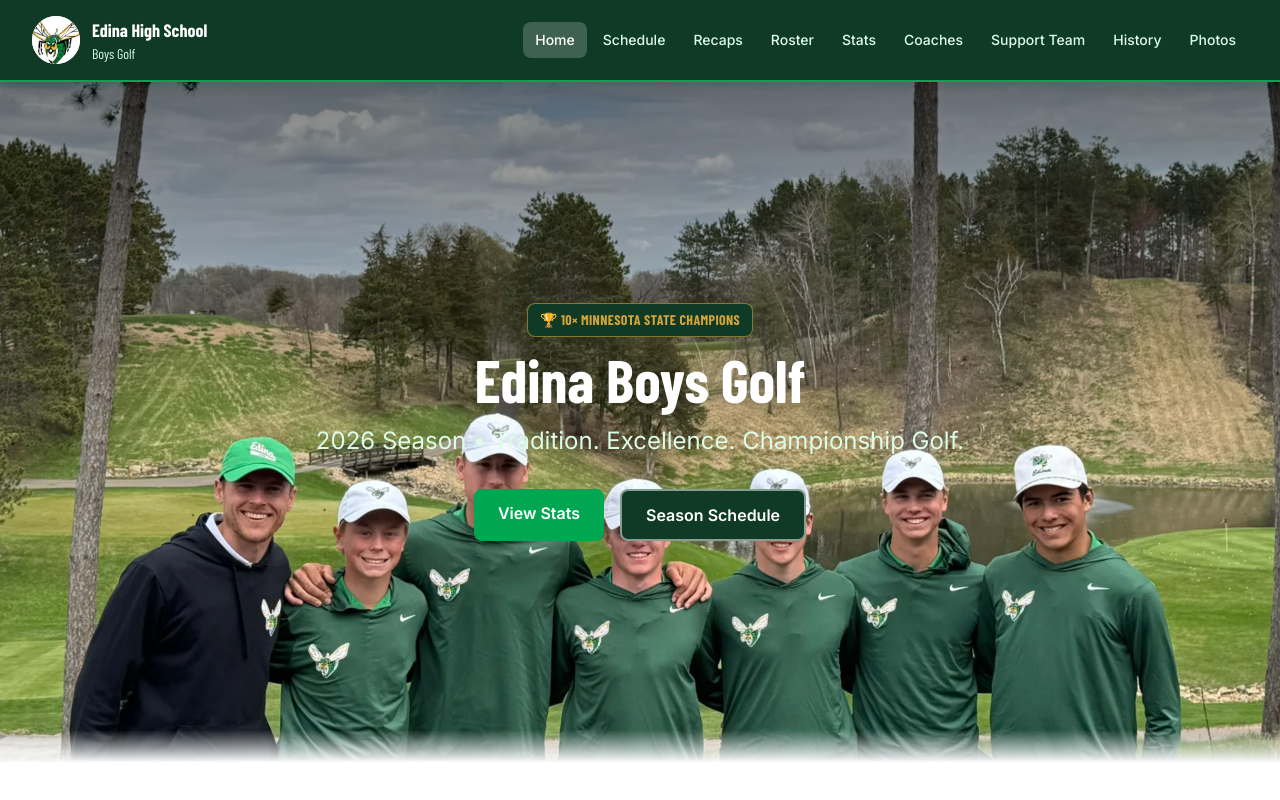
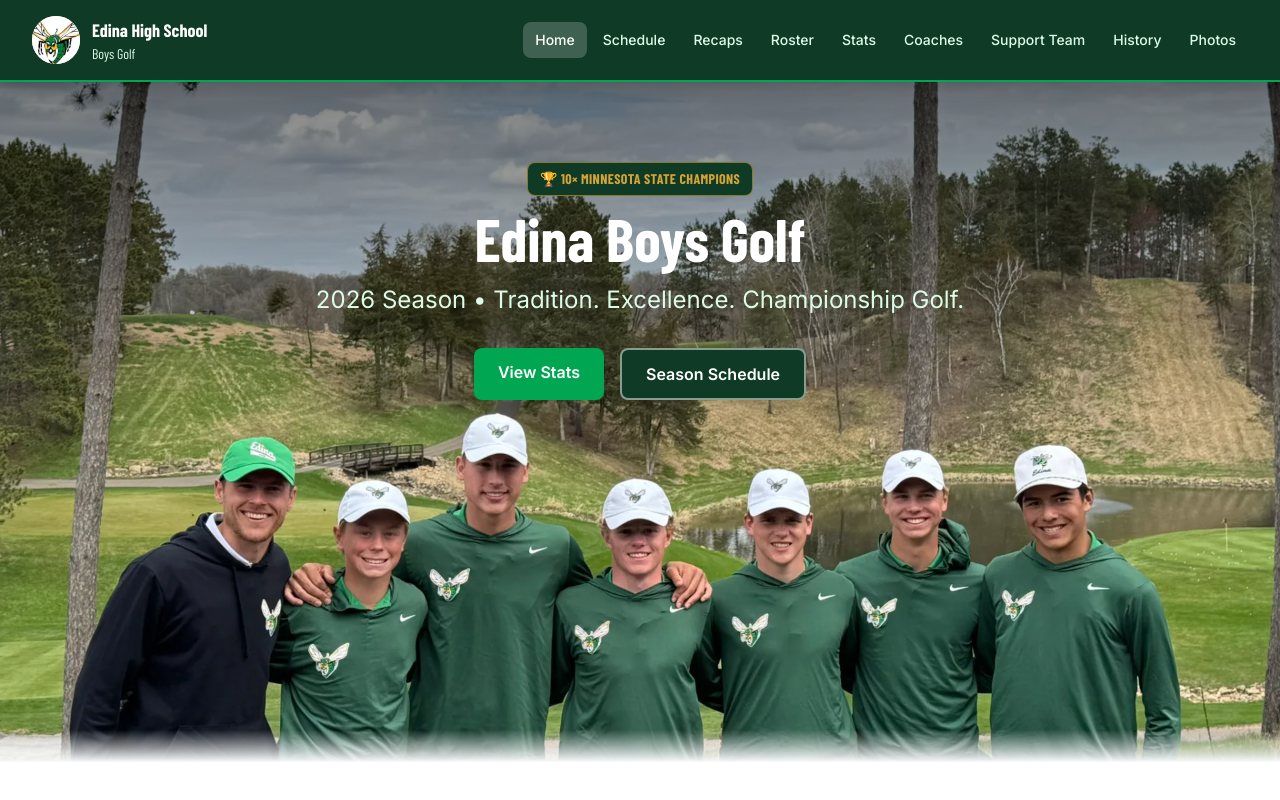
Before and after one commit to rlarson12/edina-golf-website, a React (Vite) app: page / in a window 1280 px wide. Shown: the top 800 px of the page. Built offline with nearby package versions, Linux system fonts and the light colour scheme; a web font is replaced by a local one.

Commit message:
Hero: anchor text stack to top (justify-start + pt-12/pt-20), faces unobstructed below

```diff
--- a/public/version.json
+++ b/public/version.json
@@ -1 +1 @@
-{"buildTime":1776401785712}
+{"buildTime":1776401986939}
--- a/src/pages/Home.jsx
+++ b/src/pages/Home.jsx
@@ -182,7 +182,7 @@ function Home() {
         {/* Dark gradient — top for text legibility, bottom edge only for transition */}
         <div className="absolute inset-0 bg-gradient-to-b from-black/50 via-transparent to-transparent" />
         {/* NOTE: Hero is aspect-ratio sensitive — source photo is 4:3. Min-height set to ~680px on desktop so background-position is not load-bearing. Do not reduce hero height or the crop will break. */}
-        <div className="relative max-w-7xl mx-auto px-4 sm:px-6 lg:px-8 py-16 md:py-24 lg:py-32 lg:min-h-[680px] flex flex-col justify-center">
+        <div className="relative max-w-7xl mx-auto px-4 sm:px-6 lg:px-8 pt-12 pb-16 md:pt-20 md:pb-24 lg:min-h-[680px] flex flex-col justify-start">
           <div className="text-center">
             {/* Gold state champion eyebrow badge */}
             <div className="inline-flex items-center gap-2 bg-edina-forest border border-edina-gold/60 rounded-lg px-3 py-1.5 mb-3">
```
